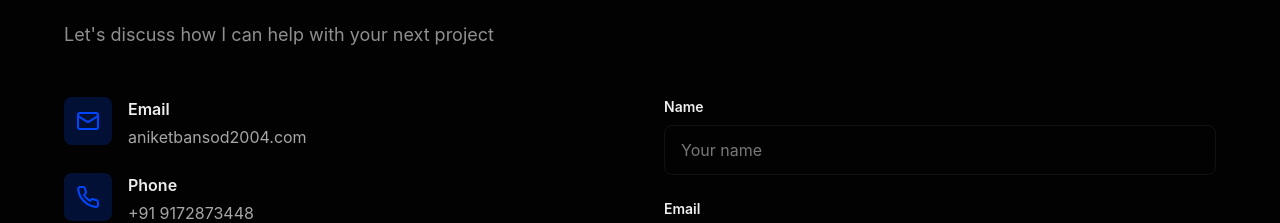
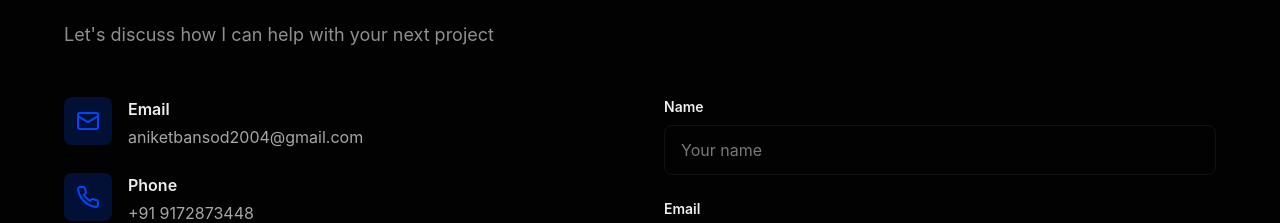
Before and after one commit to AniketBansod/Portfolio, a React (Vite) app: page / in a window 1280 px wide. Shown: the part 6662-6885 px from the top of the page. Built offline with nearby package versions, Linux system fonts and the light colour scheme.

Commit message:
contact details corrected

```diff
--- a/src/components/Contact.jsx
+++ b/src/components/Contact.jsx
@@ -46,7 +46,7 @@ const Contact = () => {
                     href="mailto:aniket@example.com"
                     className="text-foreground/70 hover:text-primary transition-colors"
                   >
-                    aniketbansod2004.com
+                    aniketbansod2004@gmail.com
                   </a>
                 </div>
               </div>
```
